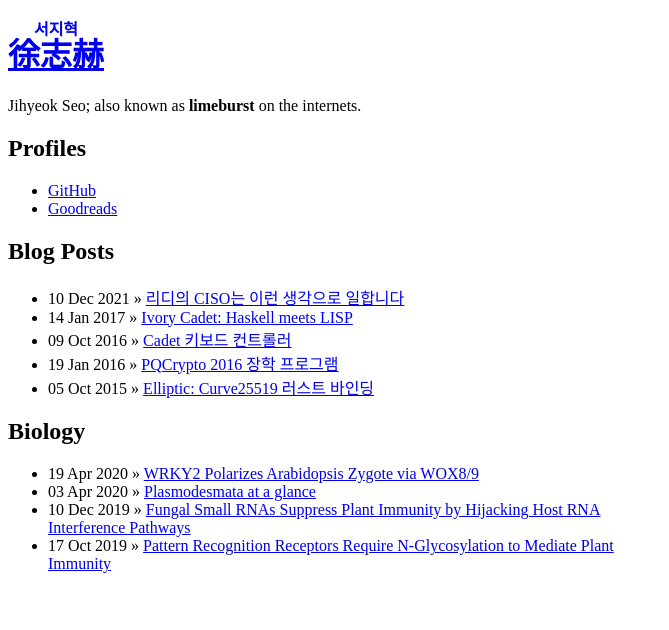
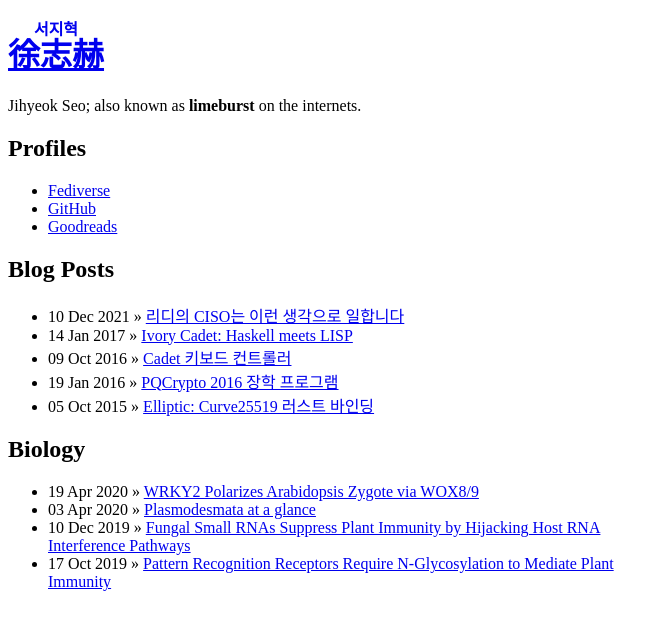
Before and after one commit to limeburst/limeburst.github.io, a Jekyll site: the page built from index.html, in a window 1280 px wide. Shown: the top 630 px of the page, without its empty margins (0-669 px from the left). Built offline with Jekyll 4.4.1, drawn with Linux system fonts in a browser that asks for light colours.

Commit message:
Add Fediverse link

```diff
--- a/index.html
+++ b/index.html
@@ -7,6 +7,7 @@ title: Jihyeok Seo
 
 <h2>Profiles</h2>
 <ul>
+  <li><a href="https://mastodon.social/@limeburst">Fediverse</a></li>
   <li><a href="https://github.com/limeburst">GitHub</a></li>
   <li><a href="https://goodreads.com/limeburst">Goodreads</a></li>
 </ul>
```
